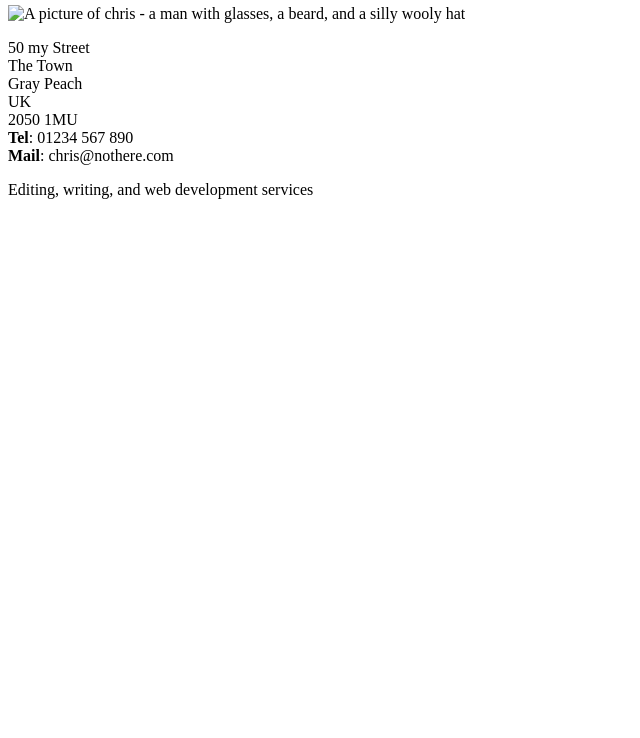
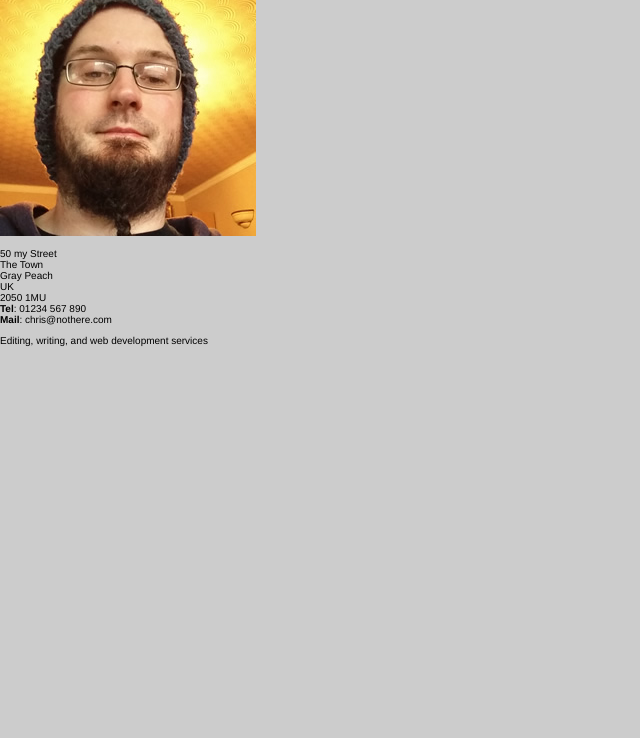
Before and after one commit to LiberoLance/mdn-css-assessment, a plain HTML site: page index.html in a window 1280 px wide. Shown: the part 62-800 px from the top of the page, without its empty margins (0-640 px from the left). Drawn offline with Linux system fonts and the light colour scheme.

Commit message:
Edit img src

```diff
--- a/index.html
+++ b/index.html
@@ -3,7 +3,7 @@
 	<head>
 		<meta charset = "utf-8">
 		<title>Fundamental CSS comprehension</title>
-		<link rel = "stylesheet" href = "./images/chris.jpg">
+		<link rel = "stylesheet" href = "style.css">
 	</head>
 	<body>
 		<section class = "card">
@@ -11,7 +11,7 @@
 				<h2>Chris Miller</h2>
 			<header>
 			<article>
-				<img src = "chris.jpg" alt = "A picture of chris - a man with glasses, a beard, and a silly wooly hat">
+				<img src = "./images/chris.jpg" alt = "A picture of chris - a man with glasses, a beard, and a silly wooly hat">
 				<p>	50 my Street<br>
 					The Town<br>
 					Gray Peach<br>
```
